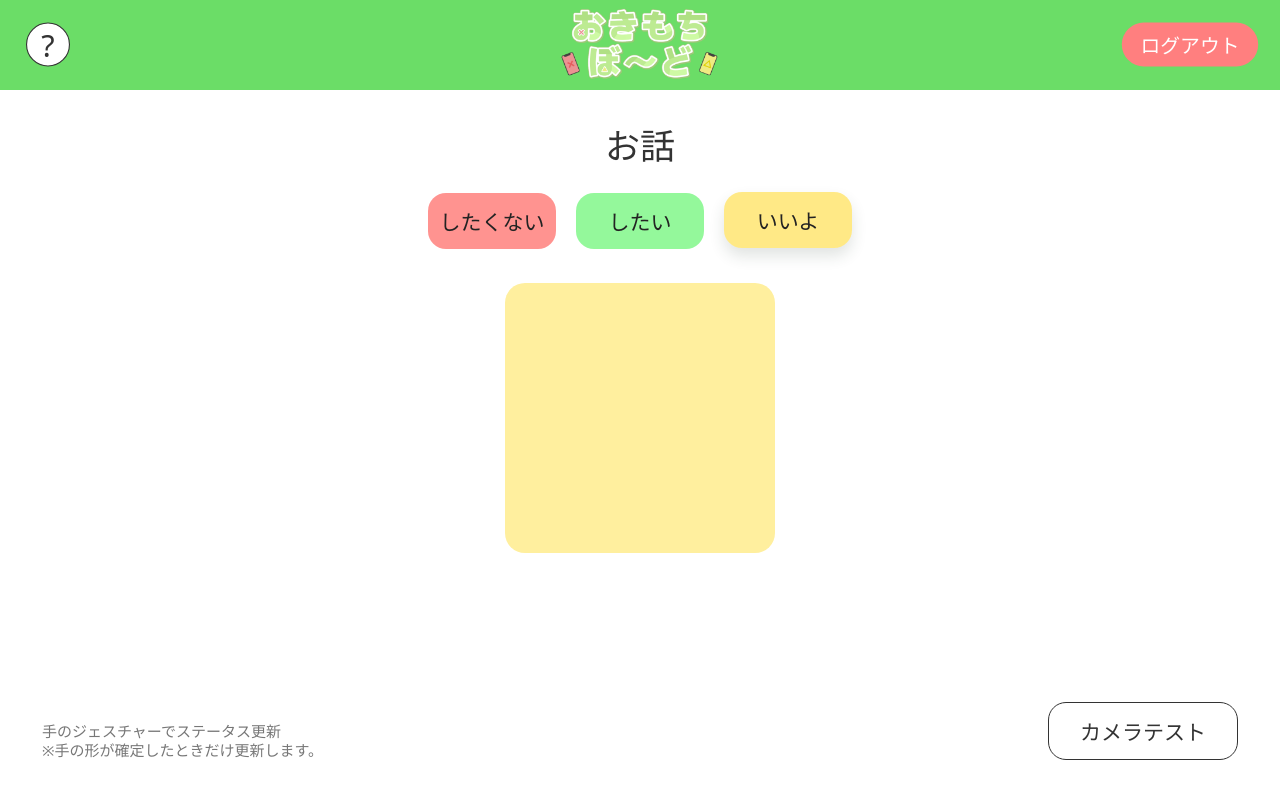
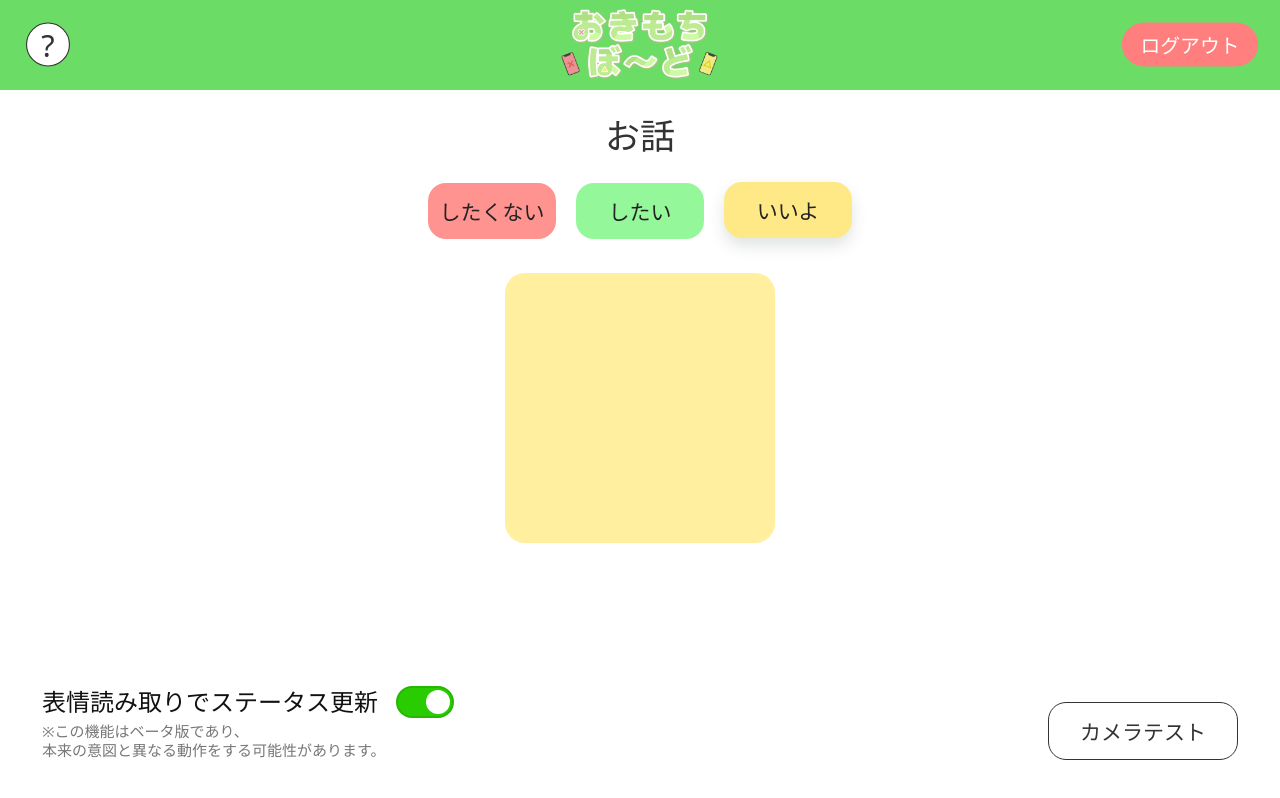
Before and after one commit to nitr0yukkuri/okimotibo-do, a React (Vite) app in the folder frontend/: page / in a window 1280 px wide. Built offline with nearby package versions, Linux system fonts and the light colour scheme; no server answers.

Commit message:
勝手に変わったUIを修正

```diff
--- a/frontend/src/App.tsx
+++ b/frontend/src/App.tsx
@@ -20,6 +20,7 @@ const moodLabel: Record<Mood, string> = {
 export function App() {
   const videoRef = useRef<HTMLVideoElement>(null);
   const [selectedMood, setSelectedMood] = useState<Mood>("neutral");
+  const [autoRead, setAutoRead] = useState(true);
   const [cameraTesting, setCameraTesting] = useState(false);
   const [clientId] = useState(() => crypto.randomUUID());
   const socket = import.meta.env.VITE_ROOM_ID && import.meta.env.VITE_SUPABASE_ACCESS_TOKEN
@@ -80,8 +81,16 @@ export function App() {
 
         <footer className="board-footer">
           <div className="auto-read">
-            <p className="toggle-row">手のジェスチャーでステータス更新</p>
-            <p>※手の形が確定したときだけ更新します。</p>
+            <label className="toggle-row">
+              <span>表情読み取りでステータス更新</span>
+              <input
+                type="checkbox"
+                checked={autoRead}
+                onChange={(event) => setAutoRead(event.target.checked)}
+              />
+            </label>
+            <p>※この機能はベータ版であり、</p>
+            <p>本来の意図と異なる動作をする可能性があります。</p>
           </div>
 
           <button
```
